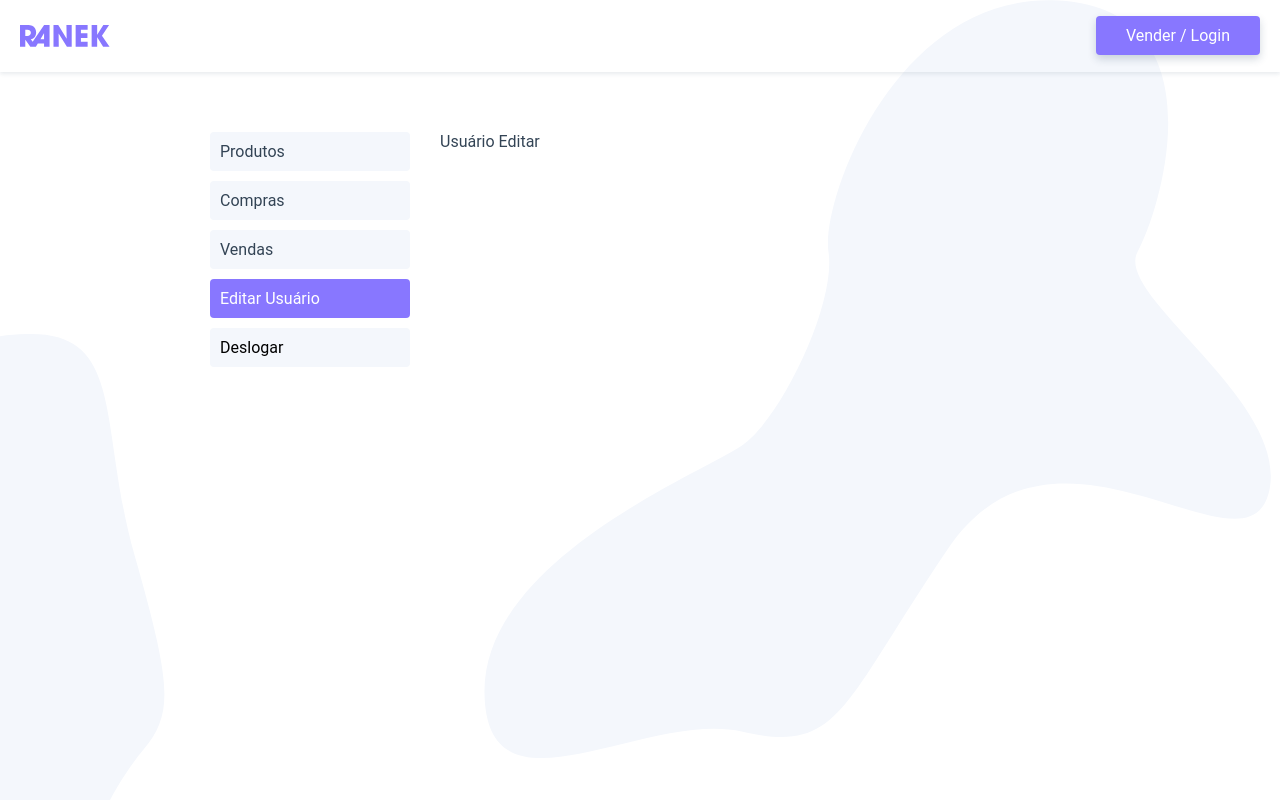
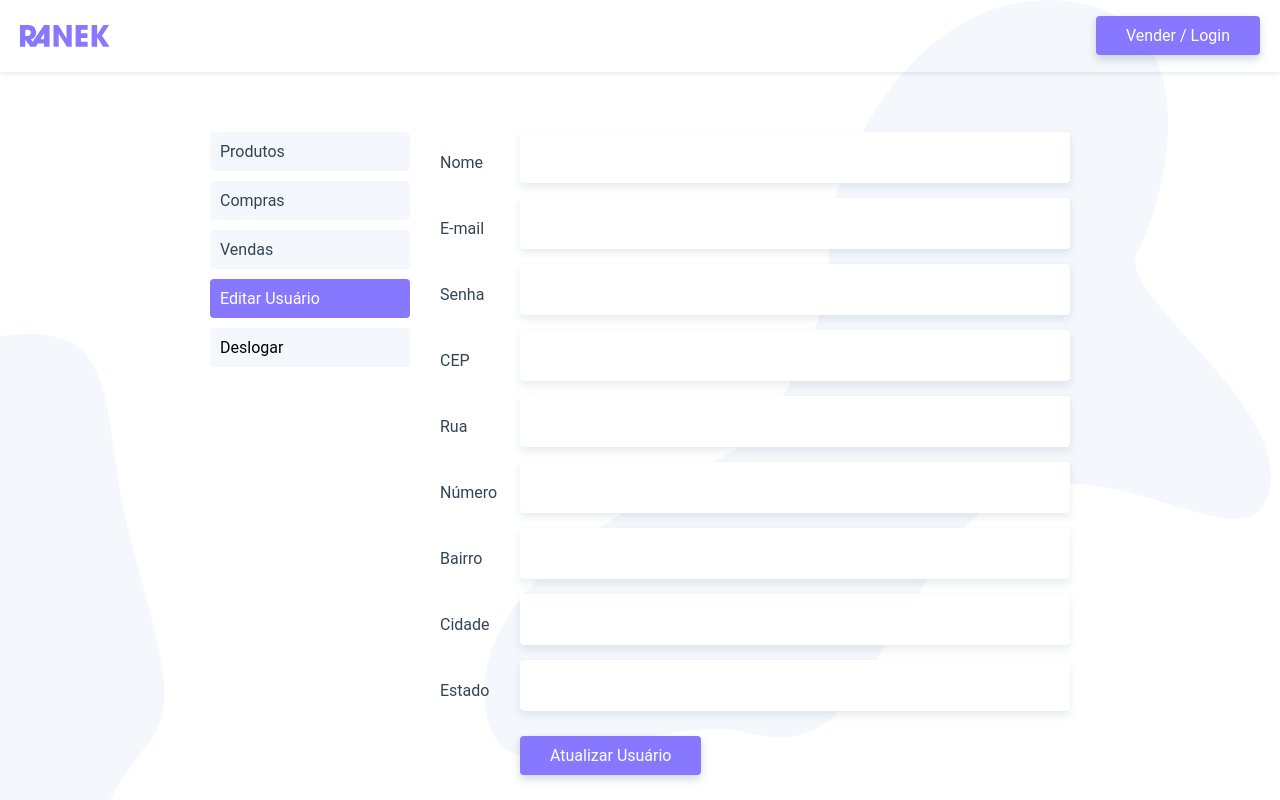
Before and after one commit to joaom00/ranek, a Vue app: page /usuario/editar in a window 1280 px wide. Shown: the top 800 px of the page. Built offline with nearby package versions, Linux system fonts and the light colour scheme.

Commit message:
Add Edit User

```diff
--- a/src/pages/User/UserEdit.vue
+++ b/src/pages/User/UserEdit.vue
@@ -1,9 +1,35 @@
 <template>
-  <p>Usuário Editar</p>
+  <section>
+    <UserForm>
+      <button class="btn" @click.prevent="updateUser">Atualizar Usuário</button>
+    </UserForm>
+  </section>
 </template>
 
 <script>
-export default {};
+import UserForm from '@/components/UserForm';
+import { api } from '@/services.js';
+
+export default {
+  name: 'UserEdit',
+  components: {
+    UserForm,
+  },
+
+  methods: {
+    updateUser() {
+      api
+        .put(`/user/${this.$store.state.user.id}`, this.$store.state.user)
+        .then(() => {
+          this.$store.dispatch('getUser');
+          this.$router.push({ name: 'User' });
+        })
+        .catch((err) => {
+          console.log(err.response);
+        });
+    },
+  },
+};
 </script>
 
 <style></style>
--- a/src/services.js
+++ b/src/services.js
@@ -11,6 +11,9 @@ export const api = {
   post(endpoint, body) {
     return axiosInstance.post(endpoint, body);
   },
+  put(endpoint, body) {
+    return axiosInstance.put(endpoint, body);
+  },
   delete(endpoint) {
     return axiosInstance.delete(endpoint);
   },
```
Also changed, not shown: ranek-api/ranek.json (+4 -3 lines).
